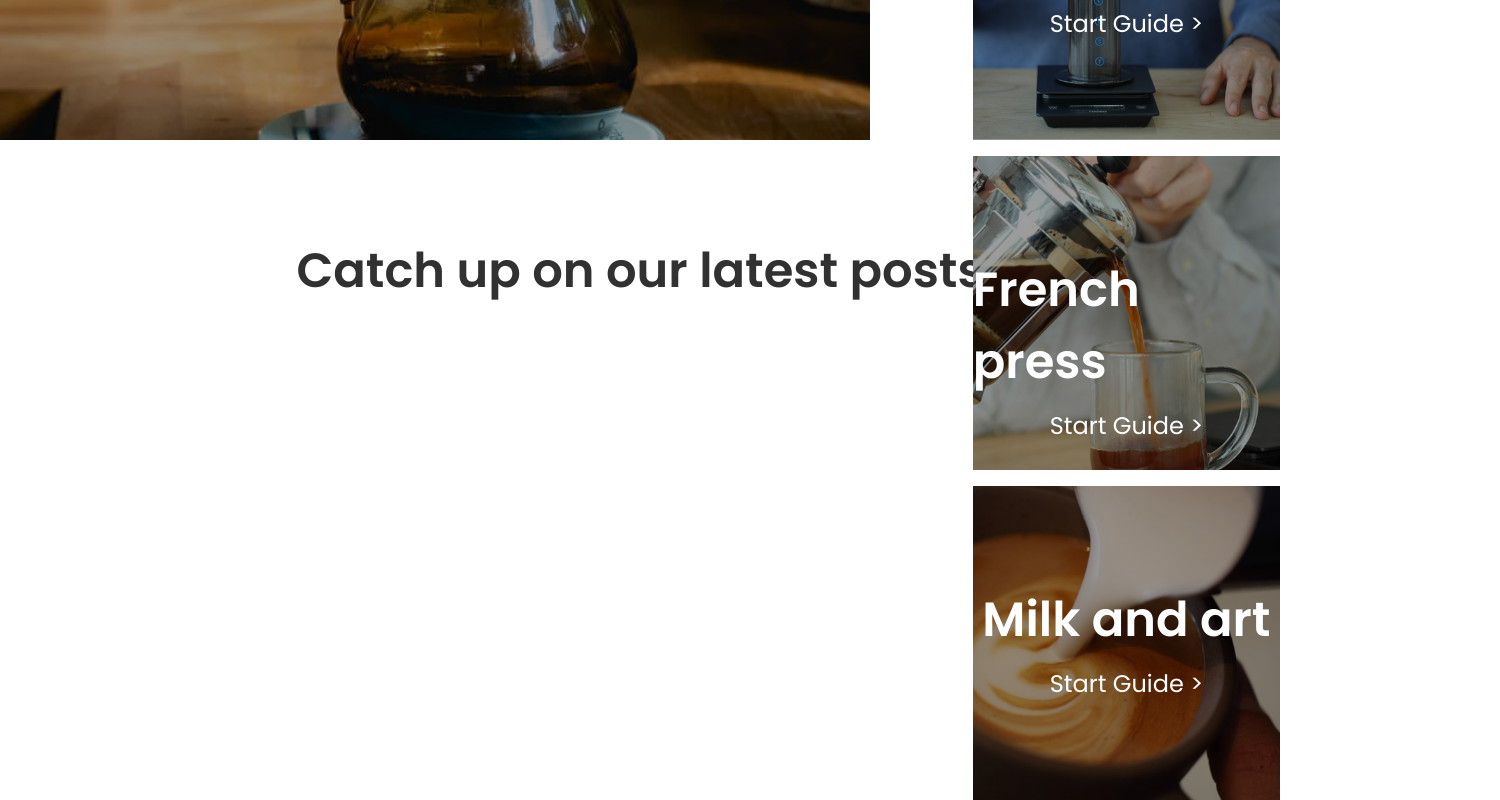
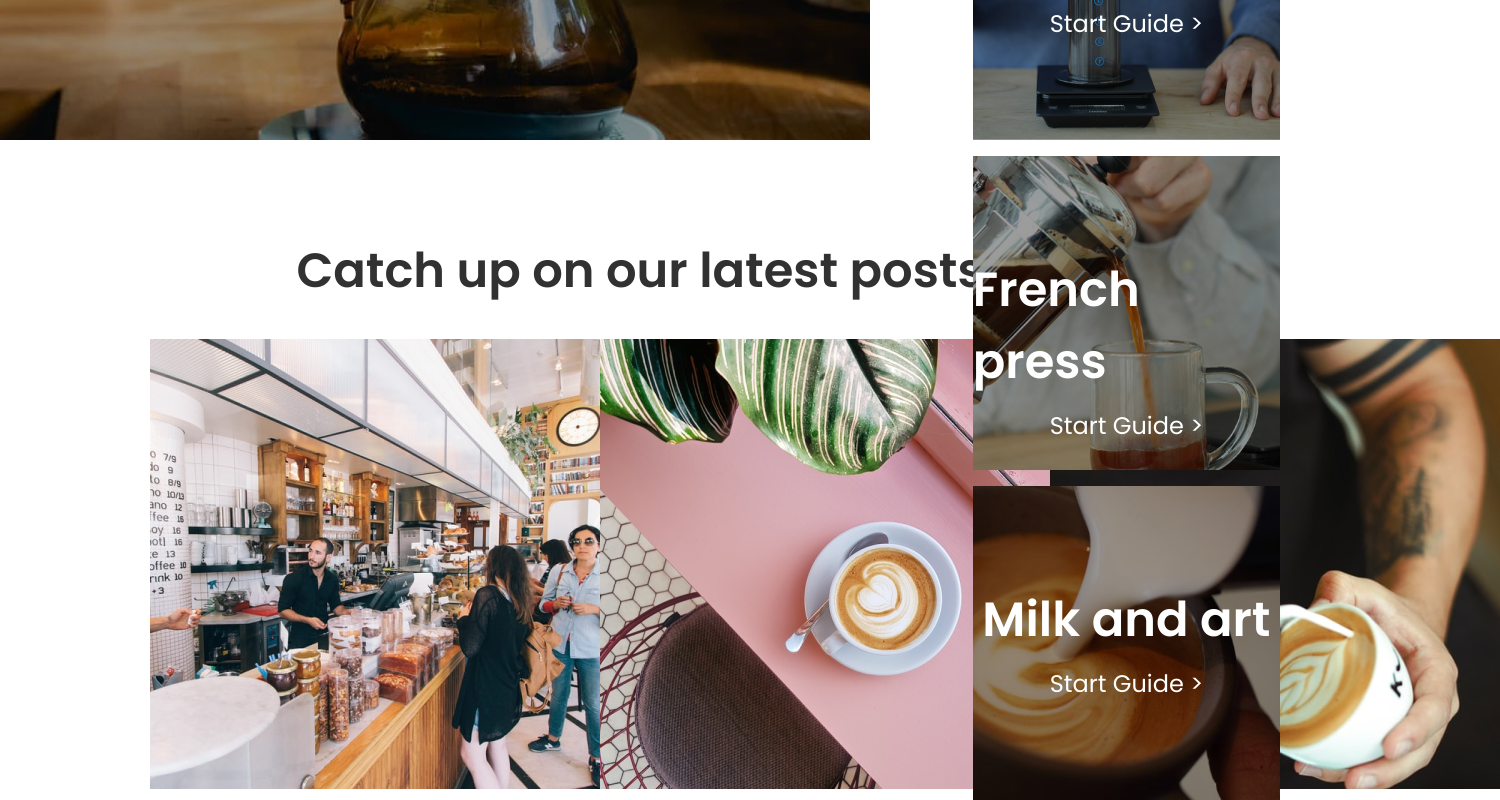
Before and after one commit to EndingNever/NoomCafe, a React (Create React App) app: page / in a window 1280 px wide. Shown: the part 3873-4673 px from the top of the page, 1500 px wide, since content can reach past the window. Built offline with nearby package versions, Linux system fonts and the light colour scheme.

Commit message:
catch up photos

```diff
--- a/src/Components/CatchUp/CatchUp.js
+++ b/src/Components/CatchUp/CatchUp.js
@@ -1,5 +1,6 @@
 import React from 'react'
 import { Container, Header } from '../Styled/Styled'
+import { catchUpPhotos } from '../../Reusable/Reusable'
 import "./CatchUp.scss"
 
 export default function CatchUp() {
@@ -8,7 +9,15 @@ export default function CatchUp() {
       <Header>
         <h1>Catch up on our latest posts</h1>
       </Header>
-
+      <div className="catchUp-photos-container">
+        {catchUpPhotos.map((catchUp) => (
+          <div className="catchUp-photo" id={catchUp.id}>
+            <img src={catchUp.image} alt="" />
+          </div>
+        ))}
+        {/* <div className="catchUp-photo">2</div>
+        <div className="catchUp-photo">3</div> */}
+      </div>
     </Container>
   )
 }
--- a/src/Components/CatchUp/CatchUp.scss
+++ b/src/Components/CatchUp/CatchUp.scss
@@ -1,3 +1,14 @@
 .catchUp-container{
-
+  .catchUp-photos-container{
+    // border: 2px solid red;
+    display: flex;
+    justify-content: space-between;
+    height: 450px;
+    margin-left: 150px;
+    margin-right: 150px;
+  }
+  .catchUp-photo{
+    height: 100%;
+    width: 450px;
+  }
 }
```
